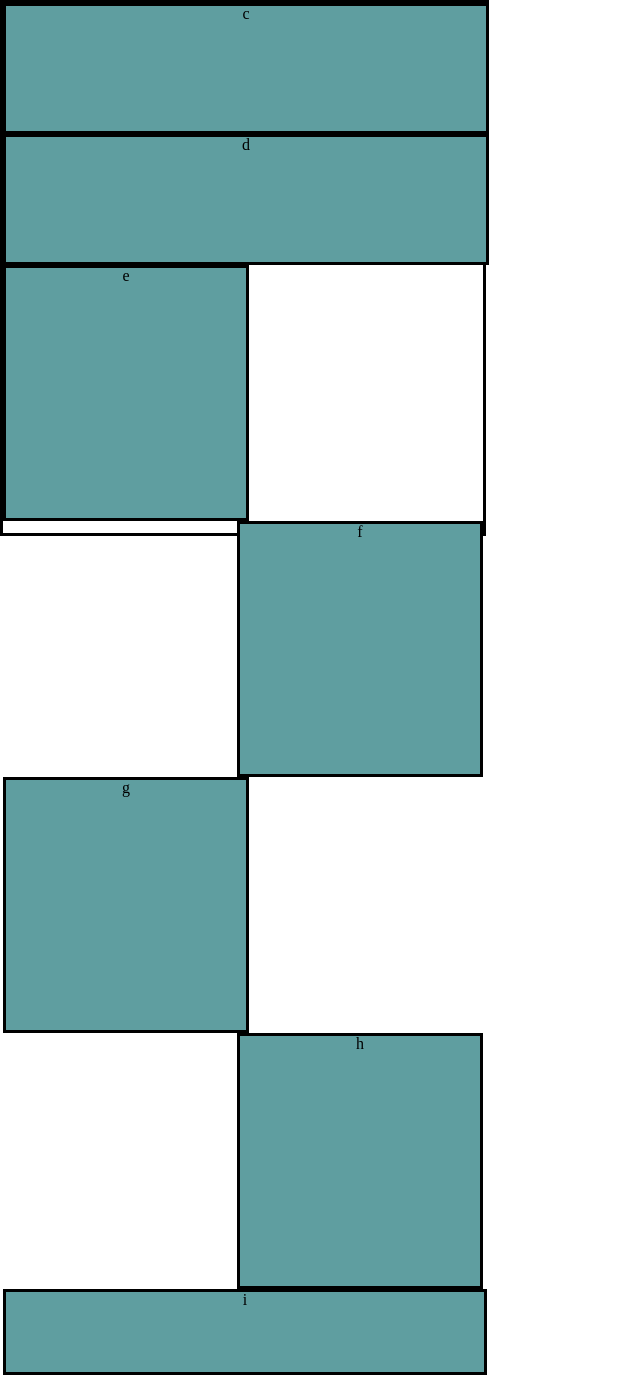
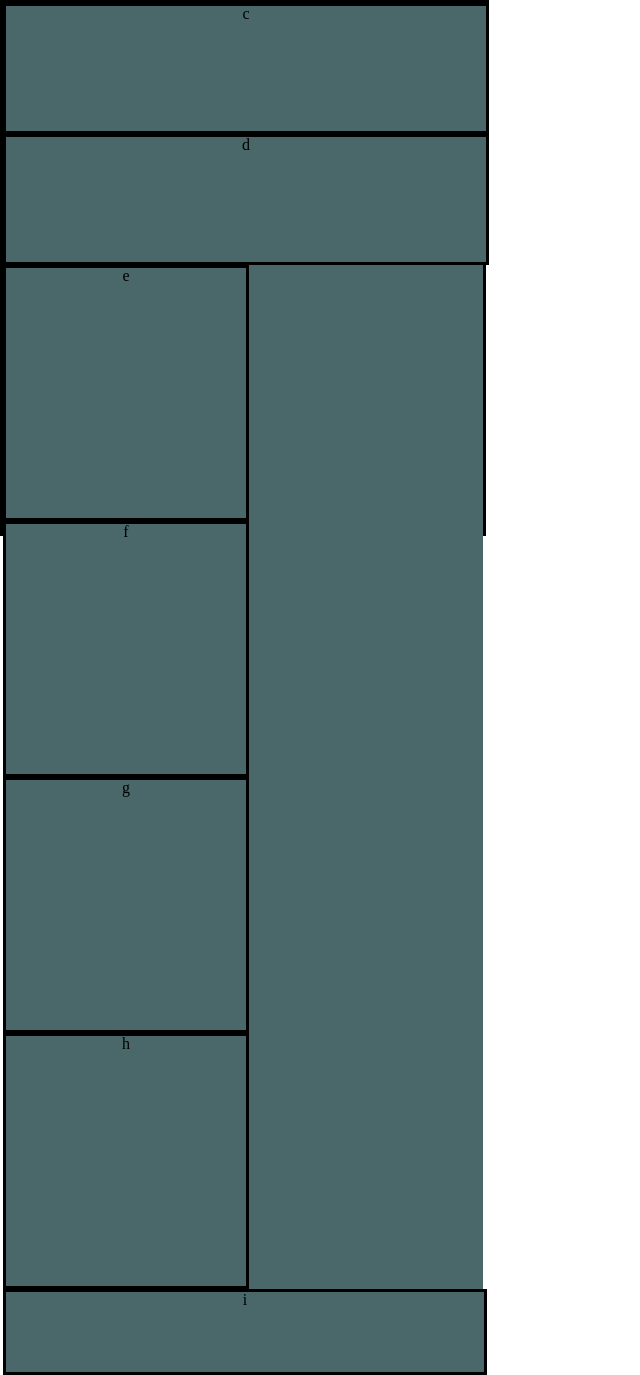
Before and after one commit to wala93/lab-01, a plain HTML site: page index.html in a window 1280 px wide. Shown: the part 237-1612 px from the top of the page, without its empty margins (0-640 px from the left). Drawn offline with Linux system fonts and the light colour scheme.

Commit message:
not complete

```diff
--- a/css/style.css
+++ b/css/style.css
@@ -1,4 +1,4 @@
-/* main {background-color: rgb(132, 156, 167);} */
+
 
 body{width: 480px;
 height:767px ;
@@ -18,78 +18,56 @@ border-style: solid;}
     border: black;
     border-style: solid;}
 
-    /* section {max-height: 500px;} */
-   /* div { height: 250px;
-    width: 240px;
-    border: black;
-    border-style: solid;} */
 
-    /* .f,.h {width: 50%;
-        float: right;}
-        .e,.g{ overflow:auto;
-       } */
+       .basic {
+          width: 480px;
+          max-height: 500px;
+          margin: auto;
+       }
 
-.e{ height: 250px;
-    width: 240px;
-    /* display: inline-block; */
-      /* float: left; */
-      background-color: cadetblue;
+    .one {
+        width: 100%;
+        margin: auto;
+    }
+
+.two{
+    width: 100%;
+    margin: auto;
+}
+
+.e{
+    height: 250px;
+    width: 50%;
+    float: left;
       border: black;
       border-style: solid;}
 
 
 .f{  height: 250px;
-    /* display: inline-block; */
-    float: right;
-  width: 240px;
+        float:left;
+ width: 50%;
     border: black;
     border-style: solid;
-    /* clear: left; */
-    background-color: cadetblue;
+
 }
 
 .g{
-     clear: both;
-    height: 250px;
-    width: 240px;
+       height: 250px;
+    width: 50%;
       float: left;
-      background-color: cadetblue;
       border: black;
       border-style: solid;}
 
       .h{
-          float: right;
-        /* display: inline-block; */
-           height: 250px;
-       width: 240px;
+          float:left;
+                 height: 250px;
+       width: 50%;
         border: black;
         border-style: solid;
-        clear: both;
-        background-color: cadetblue;
-    }
-/* .e,.f,.g,.h {
-              display: inline-block;
-
-} */
-
-div {  background-color: cadetblue;}
-
-/* .clear{clear: both;} */
+        }
 
 
-/* .g {
-    float: right;
-    display: block;
-   }
-
-
-    .h{
-        float: left;
-    display: block;
-} */
-
-
-/* .clear{clear: both;}  */
+div {  background-color:  rgb(74, 104, 105);}
 
 
 
@@ -111,5 +89,5 @@ border-width: .2px;}
 
 @media all and (min-width: 768px){
 
- @import url('./css/state.css');
+ @import url('./css/layout.css');
 }
--- a/index.html
+++ b/index.html
@@ -10,27 +10,29 @@
 </head>
 <body>
 
-  <main>
+ <div class="main">
 
 <div class="header">a</div>
 <div class="first">b</div>
 <div class="same">c</div>
 <div class="same">d</div>
 
-<!-- <section class="one">  -->
-    <section class="e">e</section>
-    <section class="f">f</section>
-    <!-- <div class="clear"></div> -->
-<!-- </section> -->
 
-<!-- <section class="two"> -->
-    <section class="g">g</section>
-<section class="h">h</section>
-<!-- <div class="clear"></div> -->
-<!-- </section> -->
+<div class="basic">
+<section class="one">
+    <div class="e">e</div>
+    <div class="f">f</div>
+   </section>
 
+<section class="two">
+    <div class="g">g</div>
+<div class="h">h</div>
+
+</section>
+</div>
    <div class="footer">i</div>
-  </main>
+
+   </div>
 
 </body>
 </html>
```
